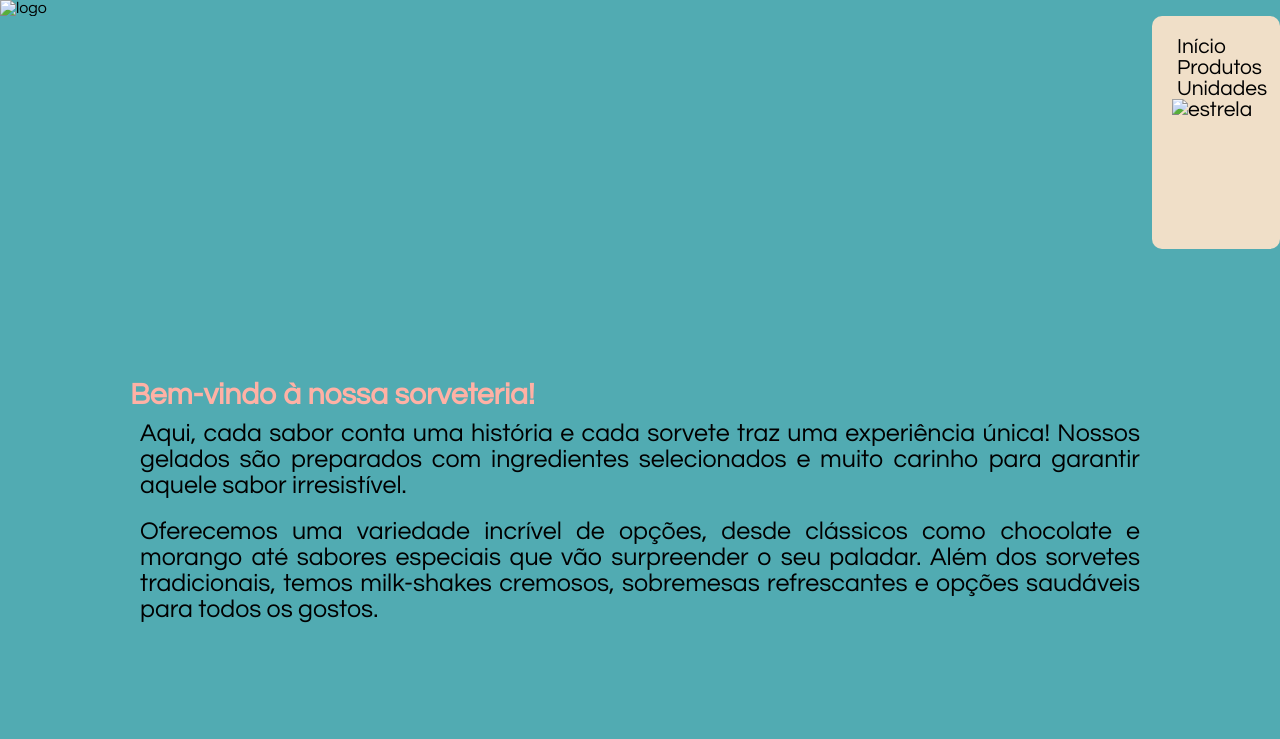
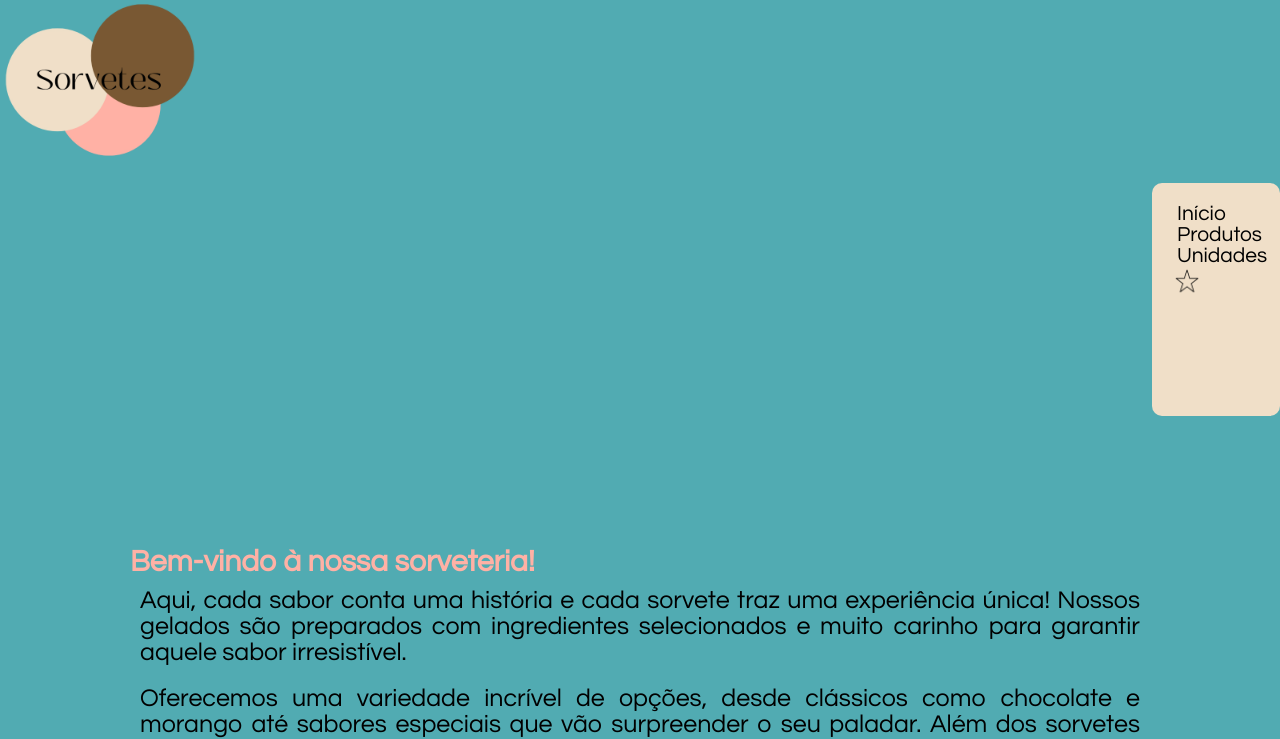
Before and after one commit to Marquesaura/pwa-sorveteria, a plain HTML site: page index.html in a window 1280 px wide. Shown: the top 739 px of the page. Drawn offline with Linux system fonts and the light colour scheme.

Commit message:
Update index.html

```diff
--- a/index.html
+++ b/index.html
@@ -11,12 +11,12 @@
 
 <body>
     <header>
-        <img src="logo.png" alt="logo" id="logo">
+        <img src="/folder/logo.png" alt="logo" id="logo">
         <aside id="secao-canto">
             <a href="index.html">Início</a> <br>
             <a href="produtos.html">Produtos</a><br>
             <a href="unidades.html">Unidades</a><br>
-            <img src="star.png" alt="estrela" id="estrela">
+            <img src="/folder/star.png" alt="estrela" id="estrela">
         </aside>
     </header>
     <main id="inicio">
@@ -33,7 +33,7 @@
     </main>
 
     <footer>
-        <img src="/folder/logo.png" alt="logo" id="logo-footer">
+       <img src="/folder/logo.png" alt="logo" id="logo-footer">
     </footer>
     <ul id="todo-list"></ul>
     <script src="script.js"></script>
```
